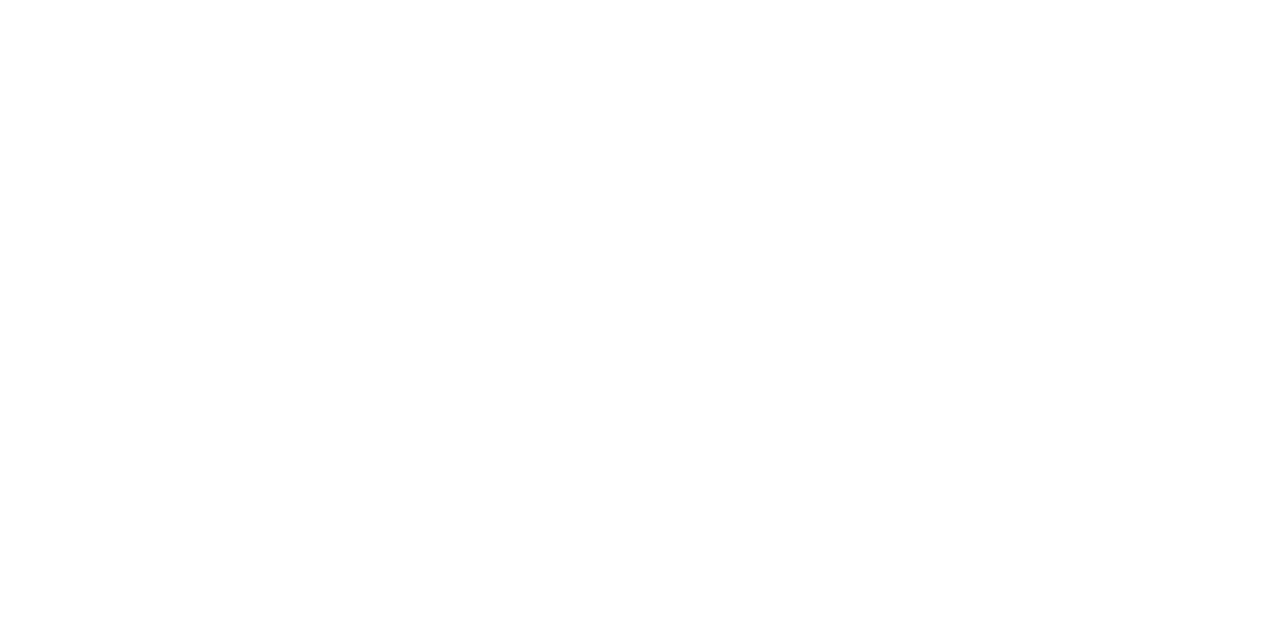
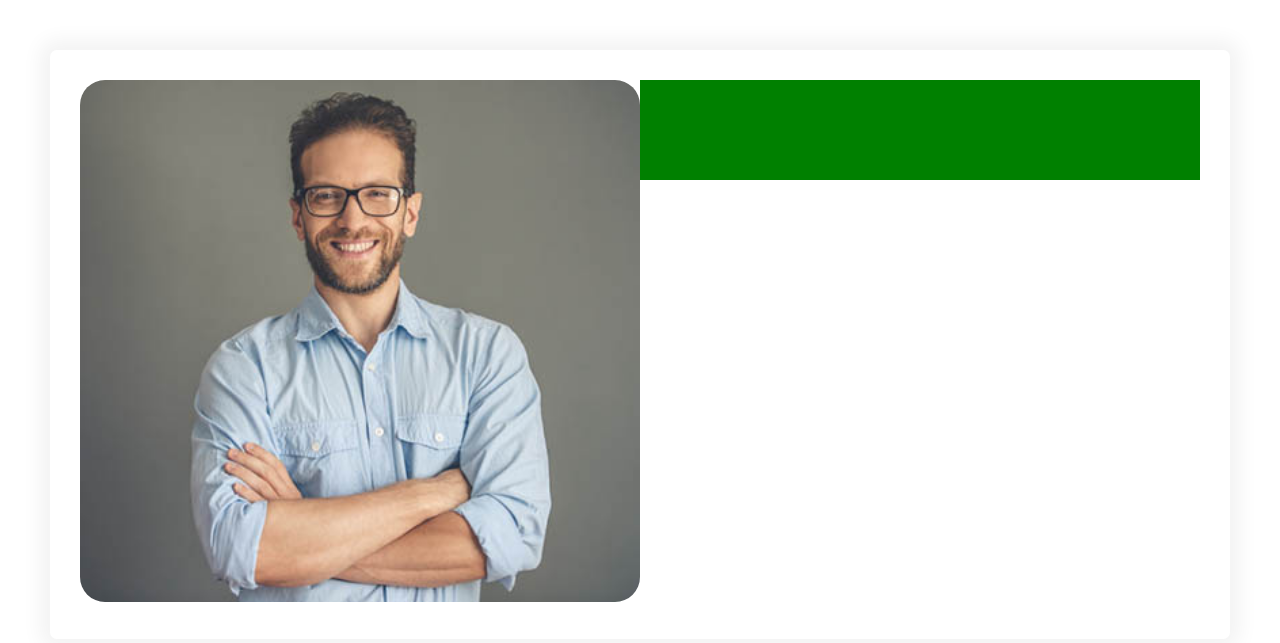
Before and after one commit to rakib2067/Portfolio, a plain HTML site: page index.html in a window 1280 px wide. Drawn offline with Linux system fonts and the light colour scheme.

Commit message:
testimonial layout tbc

```diff
--- a/css/styles.css
+++ b/css/styles.css
@@ -399,3 +399,20 @@ a {
     grid-template-columns: 1fr 1fr 1fr;
   }
 }
+
+/* Testimonial */
+.testimonial {
+  padding: 3rem;
+}
+.testimonial__image > img {
+  width: 100%;
+  border-radius: 25px;
+}
+.testimonial__icon__container {
+  position: relative;
+}
+.testimonial__icon {
+  position: absolute;
+  top: 90;
+  right: 70;
+}
--- a/index.html
+++ b/index.html
@@ -14,6 +14,18 @@
     <link rel="stylesheet" href="css/normalize.css" />
     <link rel="stylesheet" href="css/styles.css" />
   </head>
-  <body>
+  <body style="padding: 5rem">
+    <div class="card testimonial">
+      <div class="grid grid--1x2">
+        <div class="testimonial__image">
+          <img
+            src="images/testimonial.jpg"
+            alt="Photo of John Smith, the provider of the testimonial"
+          />
+        </div>
 
+        <div style="height: 100px; background-color: green"></div>
+      </div>
+    </div>
+  </body>
 </html>
```
Also changed, not shown: components/grids.html (+0 -1 lines), images/testimonial.jpg (added).
